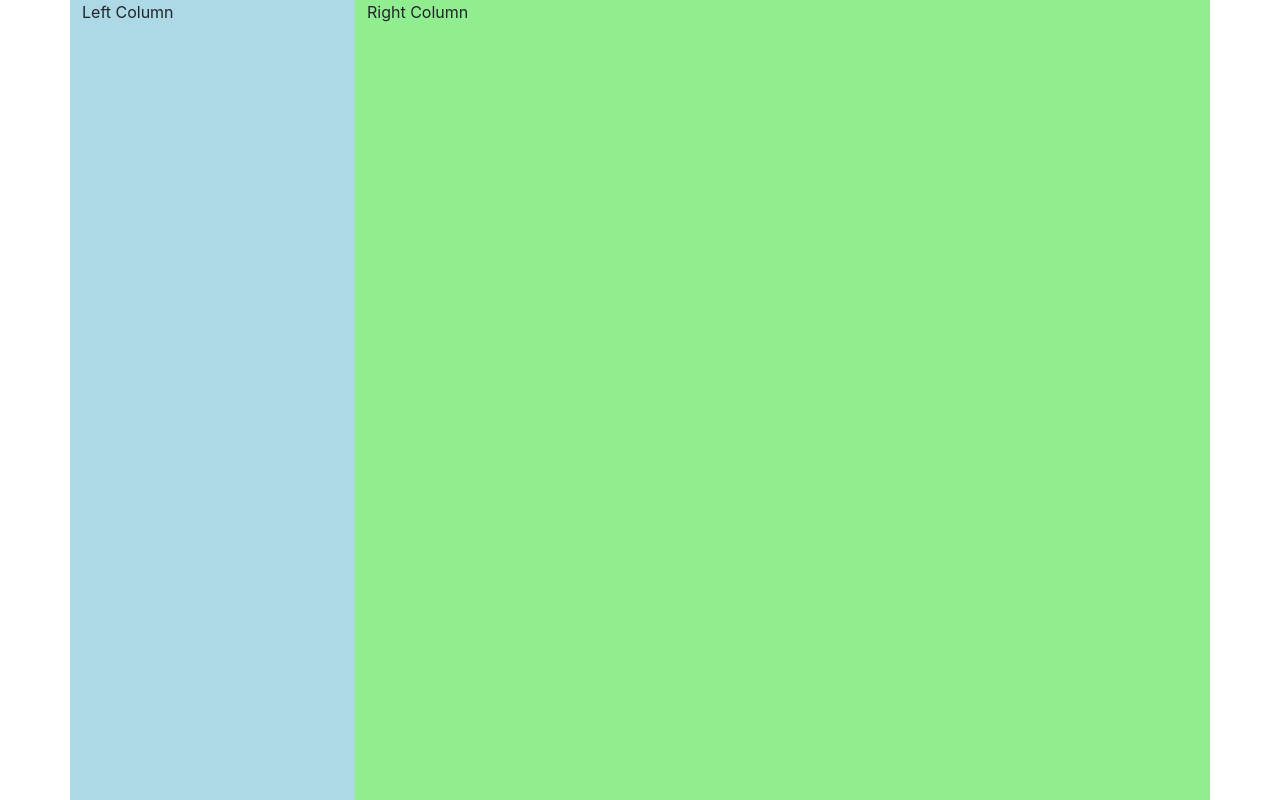
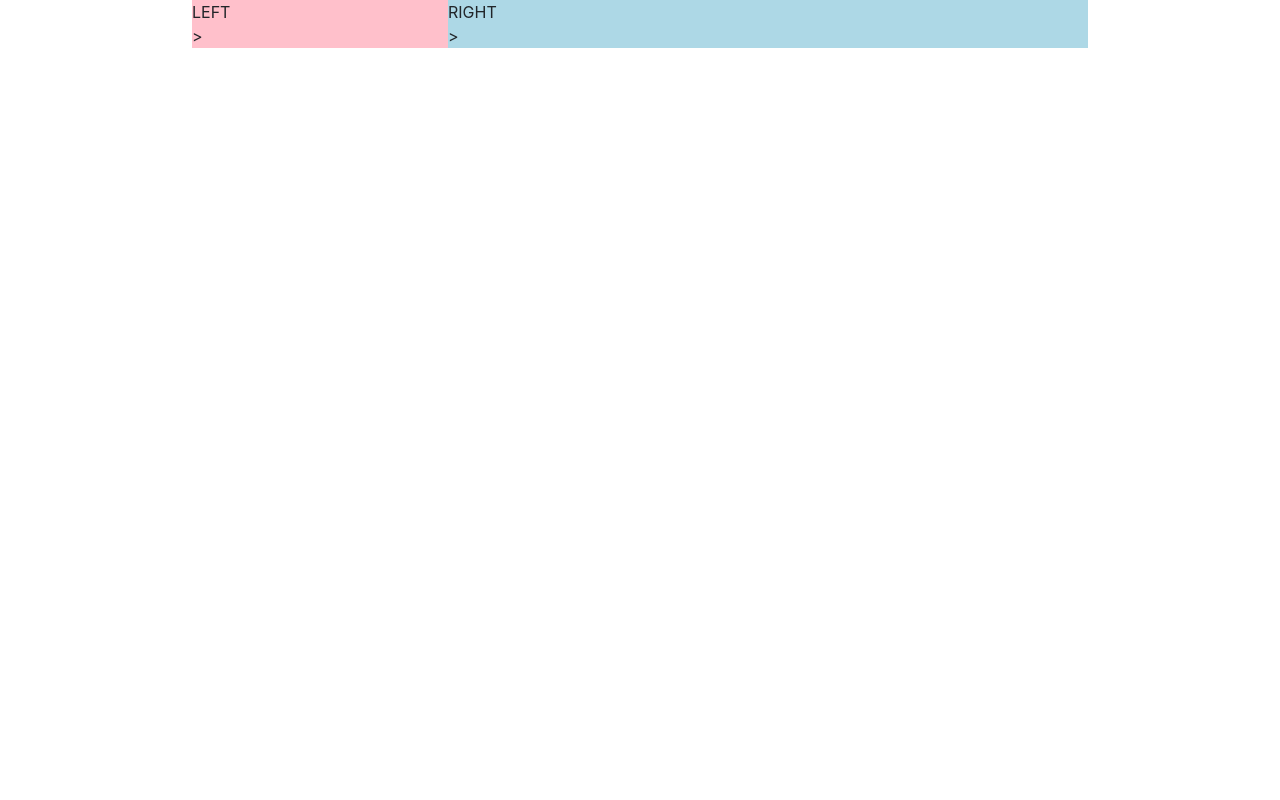
Before and after one commit to coryFinkbeiner/spotter, a React (Create React App) app in the folder client/: page / in a window 1280 px wide. Built offline with nearby package versions, Linux system fonts and the light colour scheme; what spotify-web-api-node would draw is missing.

Commit message:
switching from grid to flex

```diff
--- a/client/src/App.js
+++ b/client/src/App.js
@@ -30,18 +30,14 @@ import { Container, Row, Col } from 'react-bootstrap';
 function App() {
 
   return (
-    <Container>
-      <Row>
-        <Col xs={3} style={{ backgroundColor: 'lightblue', height: '100vh' }}>
-          {/* Left Column (24%) */}
-          Left Column
-        </Col>
-        <Col xs={9} style={{ backgroundColor: 'lightgreen', height: '100vh' }}>
-          {/* Right Column (76%) */}
-          Right Column
-        </Col>
-      </Row>
-    </Container>
+    <div className="d-flex justify-content-center">
+      <div style={{ flex: '0 0 20%', backgroundColor: 'pink' }}>
+        <div>LEFT</div>>
+      </div>
+      <div style={{ flex: '0 0 50%', backgroundColor: 'lightblue' }}>
+        <div>RIGHT</div>>
+      </div>
+    </div>
   );
 
 }
--- a/client/src/index.css
+++ b/client/src/index.css
@@ -18,6 +18,16 @@ code {
 * {
   box-sizing: border-box;
 }
+
+@media (min-width: 768px) {
+  .container {
+    margin-left: 0;
+    margin-right: 0;
+  }
+}
+
+
+
 
 
 .console {
```
